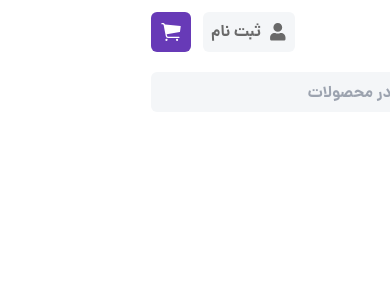
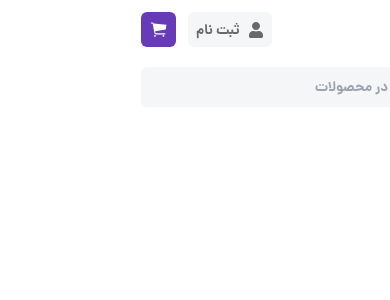
Before and after one commit to AliDeWeb/Online_Shop_reactApp, a React (Vite) app in the folder frontend/: page /home in a window 390 px wide. Shown: the top 300 px of the page. Built offline with nearby package versions, Linux system fonts and the light colour scheme.

Commit message:
some bugs fixed

```diff
--- a/frontend/src/assets/styles/output.css
+++ b/frontend/src/assets/styles/output.css
@@ -603,6 +603,11 @@ video {
   height: 100%;
 }
 
+.size-\[35px\] {
+  width: 35px;
+  height: 35px;
+}
+
 .h-\[26px\] {
   height: 26px;
 }
@@ -613,6 +618,14 @@ video {
 
 .h-full {
   height: 100%;
+}
+
+.h-\[\] {
+  height: ;
+}
+
+.h-\[35px\] {
+  height: 35px;
 }
 
 .w-\[90px\] {
@@ -695,6 +708,11 @@ video {
   font-family: danaBold;
 }
 
+.text-sm {
+  font-size: 0.875rem;
+  line-height: 1.25rem;
+}
+
 .text-\[\#696969\] {
   --tw-text-opacity: 1;
   color: rgb(105 105 105 / var(--tw-text-opacity));
@@ -719,6 +737,11 @@ video {
 @media (min-width: 768px) {
   .md\:gap-6 {
     gap: 1.5rem;
+  }
+
+  .md\:text-base {
+    font-size: 1rem;
+    line-height: 1.5rem;
   }
 }
 
--- a/frontend/src/components/Header/Header.jsx
+++ b/frontend/src/components/Header/Header.jsx
@@ -20,7 +20,7 @@ export default function Header() {
                 <IoIosSearch size="1.5rem" color="#696969" />
               </button>
               <input
-                className="bg-transparent h-full w-[calc(100%-(48px+24px))] lg:w-[412px] border-none outline-none font-danaBold text-[#696969]"
+                className="bg-transparent h-full w-[calc(100%-(48px+24px))] lg:w-[412px] border-none outline-none font-danaBold text-[#696969] text-sm md:text-base"
                 type="text"
                 placeholder="جستجو در محصولات"
               />
@@ -43,19 +43,19 @@ export default function Header() {
                     `currentColor`
                   );
                 }}
-                className="bg-[#F4F6F8] p-2 rounded-md font-danaBold text-[#696969] flex items-center gap-2 transition-all hover:text-[#673AB7]"
+                className="h-[35px] bg-[#F4F6F8] p-2 rounded-md font-danaBold text-[#696969] flex items-center gap-2 transition-all hover:text-[#673AB7] text-sm md:text-base"
               >
                 <FaUser
                   className="transition-all"
-                  size="1.1rem"
+                  size="1rem"
                   color="#696969"
                 />
                 ثبت نام
               </button>
             </div>
             <div>
-              <button className="bg-[#673AB7] p-2 rounded-md">
-                <IoIosCart size="1.5rem" color="#fff" />
+              <button className="bg-[#673AB7] p-2 rounded-md size-[35px]">
+                <IoIosCart size="1.2rem" color="#fff" />
               </button>
             </div>
           </div>
```
